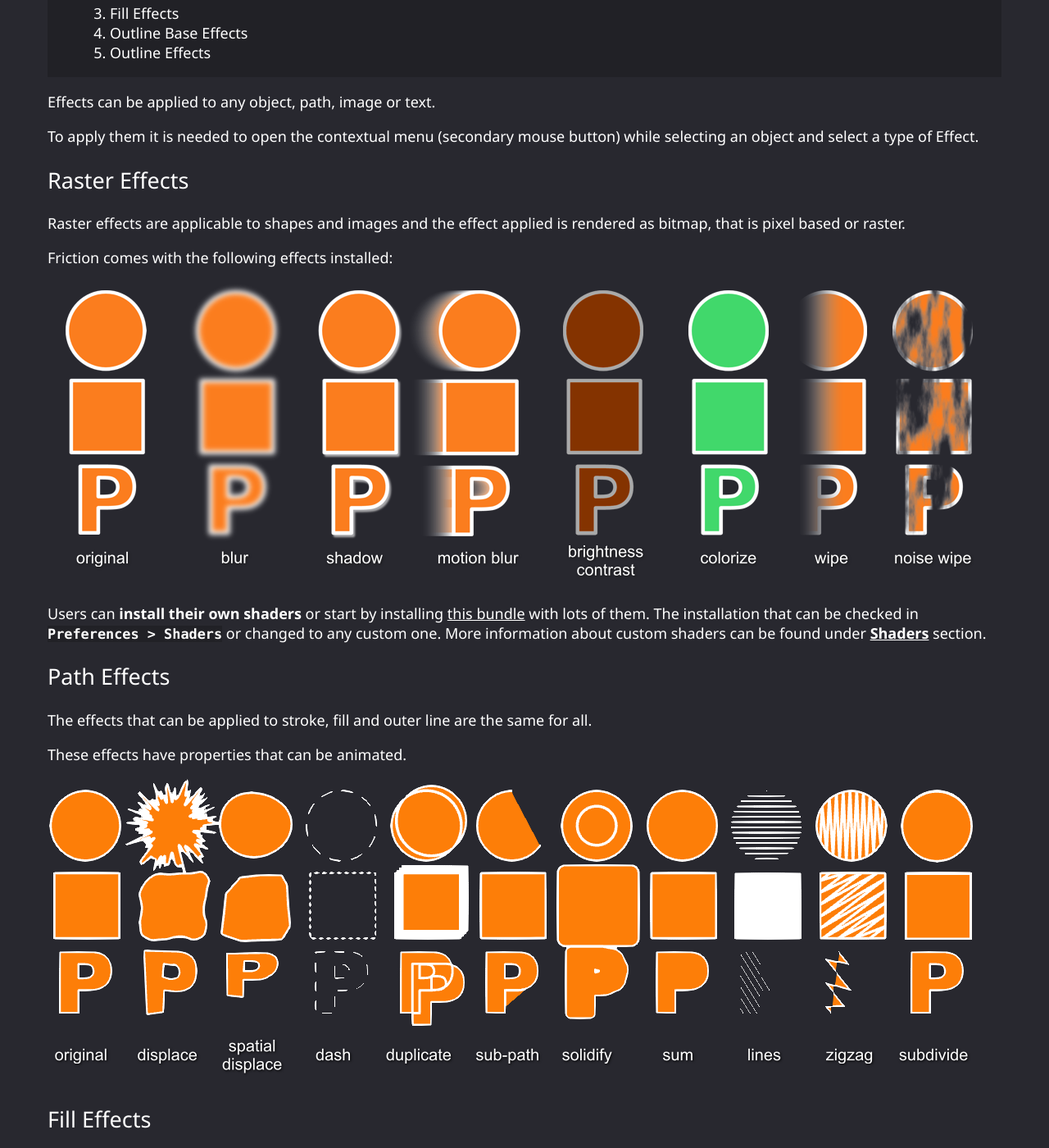
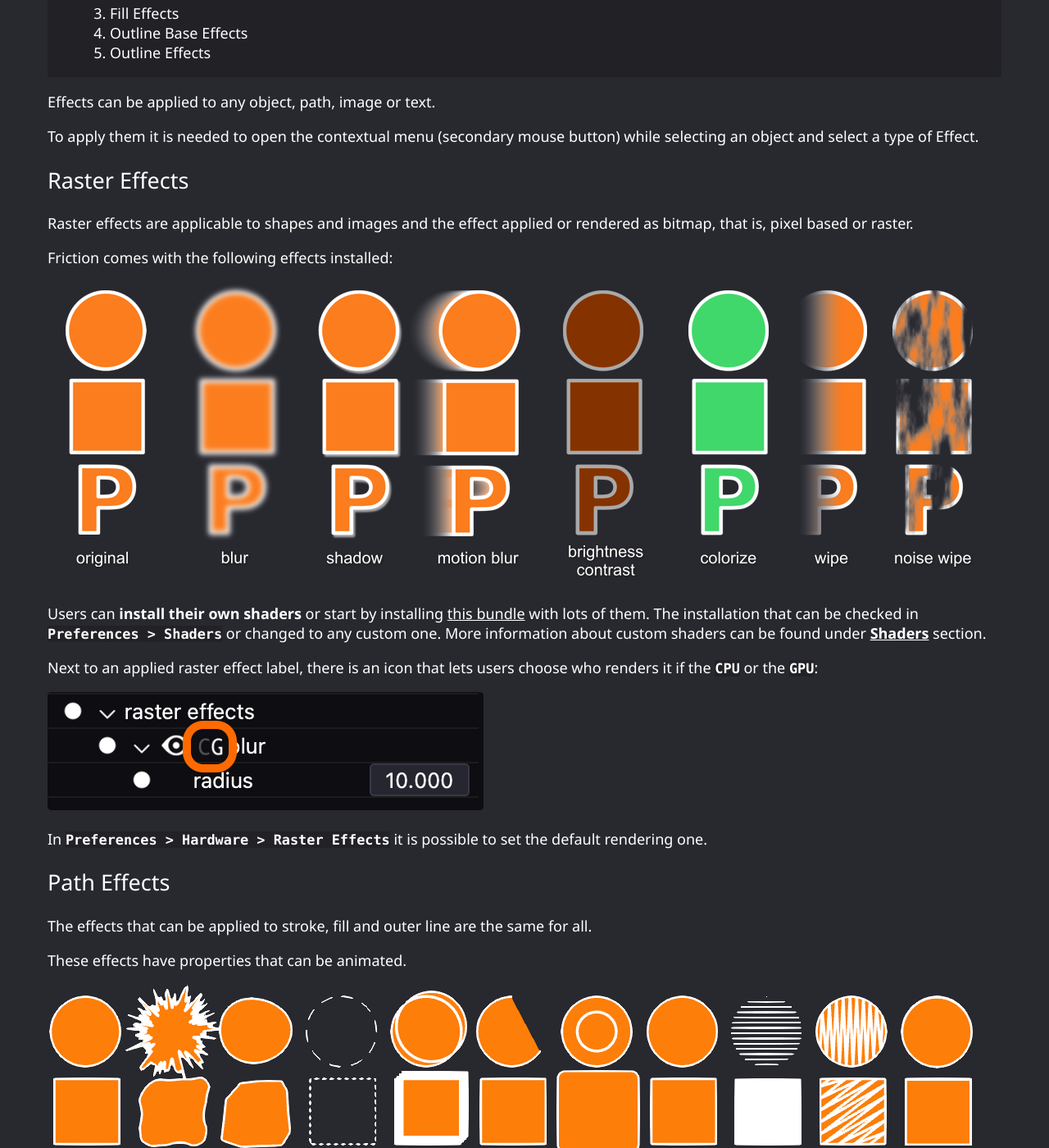
Before and after one commit to friction2d/friction2d.github.io, a Jekyll site: the page built from documentation/effects.md, in a window 1280 px wide and 1400 px high, scrolled down 347 px. Shown: the whole window at 82% size. Built offline with Jekyll 4.4.1, drawn with Linux system fonts in a browser that asks for light colours.

Commit message:
added info about CPU or GPU selection

```diff
--- a/documentation/effects.md
+++ b/documentation/effects.md
@@ -15,13 +15,19 @@ To apply them it is needed to open  the contextual menu (secondary mouse button)
 
 ## Raster Effects
 
-Raster effects are applicable to shapes and images and the effect applied is rendered as bitmap, that is pixel based or raster.
+Raster effects are applicable to shapes and images and the effect applied or rendered as bitmap, that is, pixel based or raster.
 
 Friction comes with the following effects installed:
 
 ![Raster Effects](/assets/documentation/effects/effects_01.png)
 
 Users can **install their own shaders** or start by installing [this bundle](https://github.com/friction2d/friction-shader-plugins) with lots of them. The installation that can be checked in `Preferences > Shaders` or changed to any custom one. More information about custom shaders can be found under **[Shaders](shaders.html)** section.
+
+Next to an applied raster effect label, there is an icon that lets users choose who renders it if the `CPU` or the `GPU`:
+
+![Rendered by CPU or GPU](/assets/documentation/effects/effects_cg.png)
+
+In `Preferences > Hardware > Raster Effects` it is possible to set the default rendering one.
 
 ## Path Effects
 
```
Also changed, not shown: assets/documentation/effects/effects_cg.png (added).
